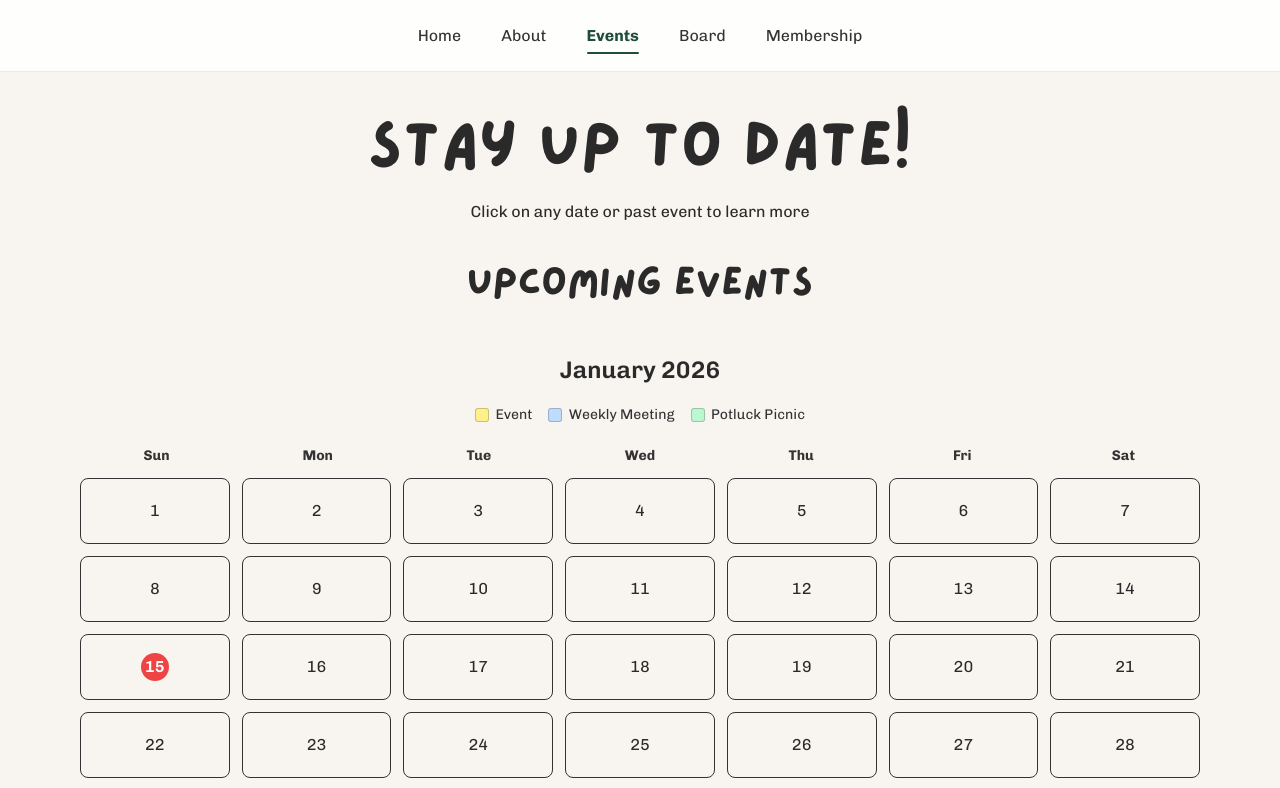
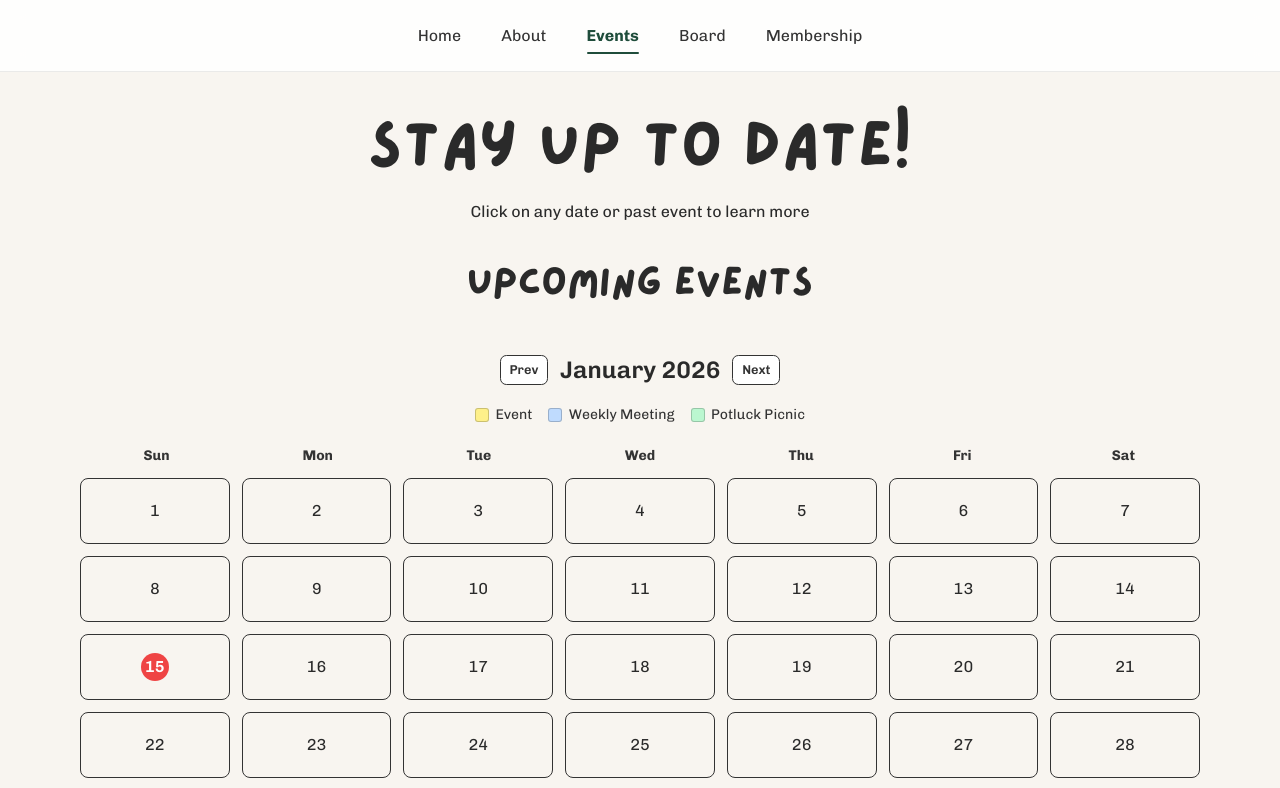
Before and after one commit to Anteater-Adventure-Club/Website, a Next.js app: page /events in a window 1280 px wide. Shown: the top 788 px of the page. Built offline with nearby package versions, Linux system fonts and the light colour scheme; no server answers.

Commit message:
Added month filtering prev/next

```diff
--- a/src/app/api/events/route.ts
+++ b/src/app/api/events/route.ts
@@ -33,8 +33,9 @@ export async function GET(request: Request) {
     searchParams.get("status") ??
     searchParams.get("category") ??
     undefined;
+  const month = searchParams.get("month") ?? undefined;
 
-  const events = await listEvents(status);
+  const events = await listEvents(status, month);
   return NextResponse.json({ data: events });
 }
 
--- a/src/app/events/page.tsx
+++ b/src/app/events/page.tsx
@@ -5,7 +5,7 @@ import { PolaroidGallery } from "@/components/PolaroidGallery/PolaroidGallery";
 import UpcomingCalendar from "@/components/UpcomingCalendar/UpcomingCalendar";
 import "./Events.css";
 
-async function fetchEvents(status: "upcoming" | "past"): Promise<AACEvent[]> {
+async function fetchEvents(status: "past"): Promise<AACEvent[]> {
   const response = await fetch(`/api/events?status=${status}`);
 
   if (!response.ok) {
@@ -17,7 +17,6 @@ async function fetchEvents(status: "upcoming" | "past"): Promise<AACEvent[]> {
 }
 
 export default function Events() {
-  const [upcomingEvents, setUpcomingEvents] = useState<AACEvent[]>([]);
   const [pastEvents, setPastEvents] = useState<AACEvent[]>([]);
   const [isLoading, setIsLoading] = useState(true);
   const [error, setError] = useState<string | null>(null);
@@ -27,16 +26,12 @@ export default function Events() {
 
     async function load() {
       try {
-        const [upcoming, past] = await Promise.all([
-          fetchEvents("upcoming"),
-          fetchEvents("past"),
-        ]);
+        const past = await fetchEvents("past");
 
         if (!mounted) {
           return;
         }
 
-        setUpcomingEvents(upcoming);
         setPastEvents(past);
       } catch {
         if (!mounted) {
@@ -73,7 +68,7 @@ export default function Events() {
           <h2 className="section-title">Upcoming Events</h2>
 
           <div className="calendar-wrapper">
-            <UpcomingCalendar events={upcomingEvents} />
+            <UpcomingCalendar />
           </div>
 
           <h2 className="section-title">Past Events</h2>
--- a/src/components/UpcomingCalendar/UpcomingCalendar.css
+++ b/src/components/UpcomingCalendar/UpcomingCalendar.css
@@ -3,10 +3,34 @@
 }
 
 .calendar-header {
-  text-align: center;
+  display: flex;
+  justify-content: center;
+  align-items: center;
+  gap: 0.75rem;
   font-size: 1.5rem;
   font-weight: 600;
   margin-bottom: 1rem;
+}
+
+.month-nav-button {
+  border: 1px solid #333333;
+  background: #ffffff;
+  color: #333333;
+  border-radius: 0.4rem;
+  padding: 0.25rem 0.55rem;
+  font-size: 0.8rem;
+  cursor: pointer;
+}
+
+.month-nav-button:hover {
+  background: #f3f4f6;
+}
+
+.calendar-status {
+  text-align: center;
+  font-size: 0.9rem;
+  color: #4b5563;
+  margin: 0.5rem 0 0.85rem;
 }
 
 .calendar-legend {
--- a/src/components/UpcomingCalendar/UpcomingCalendar.tsx
+++ b/src/components/UpcomingCalendar/UpcomingCalendar.tsx
@@ -1,21 +1,74 @@
 "use client";
 
-import { useState } from "react";
+import { useEffect, useState } from "react";
 import "./UpcomingCalendar.css";
 
-type UpcomingCalendarProps = {
-  events: AACEvent[];
-};
+function monthParamFromDate(date: Date): string {
+  return `${date.getFullYear()}-${String(date.getMonth() + 1).padStart(2, "0")}`;
+}
 
-export default function UpcomingCalendar({ events }: UpcomingCalendarProps) {
+export default function UpcomingCalendar() {
+  const [displayDate, setDisplayDate] = useState(() => new Date());
+  const [events, setEvents] = useState<AACEvent[]>([]);
+  const [isLoading, setIsLoading] = useState(true);
   const [selectedEvent, setSelectedEvent] = useState<AACEvent | null>(null);
+  const [error, setError] = useState<string | null>(null);
 
   const today = new Date();
-  const currentYear = today.getFullYear();
-  const currentMonth = today.getMonth();
-  const monthName = today.toLocaleString("default", { month: "long" });
+  const currentYear = displayDate.getFullYear();
+  const currentMonth = displayDate.getMonth();
+  const monthName = displayDate.toLocaleString("default", { month: "long" });
 
   const daysInMonth = new Date(currentYear, currentMonth + 1, 0).getDate();
+
+  useEffect(() => {
+    let mounted = true;
+
+    async function loadMonthEvents() {
+      setIsLoading(true);
+      setError(null);
+      setSelectedEvent(null);
+
+      try {
+        const month = monthParamFromDate(displayDate);
+        const response = await fetch(`/api/events?month=${month}`);
+        if (!response.ok) {
+          throw new Error("Failed request");
+        }
+
+        const payload = (await response.json()) as { data: AACEvent[] };
+        if (!mounted) {
+          return;
+        }
+
+        setEvents(payload.data);
+      } catch {
+        if (!mounted) {
+          return;
+        }
+        setEvents([]);
+        setError("Could not load this month's events.");
+      } finally {
+        if (mounted) {
+          setIsLoading(false);
+        }
+      }
+    }
+
+    loadMonthEvents();
+
+    return () => {
+      mounted = false;
+    };
+  }, [displayDate]);
+
+  const previousMonth = () => {
+    setDisplayDate((prev) => new Date(prev.getFullYear(), prev.getMonth() - 1, 1));
+  };
+
+  const nextMonth = () => {
+    setDisplayDate((prev) => new Date(prev.getFullYear(), prev.getMonth() + 1, 1));
+  };
 
   const handleClick = (day: number) => {
     const event = events.find((e) => {
@@ -33,7 +86,15 @@ export default function UpcomingCalendar({ events }: UpcomingCalendarProps) {
   return (
     <div className="calendar-container">
       <div className="calendar-header">
-        {monthName} {currentYear}
+        <button type="button" className="month-nav-button" onClick={previousMonth}>
+          Prev
+        </button>
+        <span>
+          {monthName} {currentYear}
+        </span>
+        <button type="button" className="month-nav-button" onClick={nextMonth}>
+          Next
+        </button>
       </div>
 
       <div className="calendar-legend" aria-label="Event type legend">
@@ -50,6 +111,9 @@ export default function UpcomingCalendar({ events }: UpcomingCalendarProps) {
           <span>Potluck Picnic</span>
         </div>
       </div>
+
+      {isLoading && <p className="calendar-status">Loading month...</p>}
+      {error && <p className="calendar-status">{error}</p>}
 
       {/* Days of Week */}
       <div className="calendar-weekdays">
--- a/src/lib/eventsDb.ts
+++ b/src/lib/eventsDb.ts
@@ -91,28 +91,63 @@ function sortEvents(events: AACEvent[], status?: "upcoming" | "past"): AACEvent[
   return events;
 }
 
+function parseMonth(month?: string): { year: number; monthIndex: number } | null {
+  if (!month) {
+    return null;
+  }
+
+  const matched = /^(\d{4})-(\d{2})$/.exec(month);
+  if (!matched) {
+    return null;
+  }
+
+  const year = Number(matched[1]);
+  const monthNumber = Number(matched[2]);
+  if (monthNumber < 1 || monthNumber > 12) {
+    return null;
+  }
+
+  return { year, monthIndex: monthNumber - 1 };
+}
+
+function filterEventsByMonth(events: AACEvent[], month?: string): AACEvent[] {
+  const parsedMonth = parseMonth(month);
+  if (!parsedMonth) {
+    return events;
+  }
+
+  return events.filter((event) => {
+    const eventDate = new Date(event.date);
+    return (
+      !Number.isNaN(eventDate.getTime()) &&
+      eventDate.getFullYear() === parsedMonth.year &&
+      eventDate.getMonth() === parsedMonth.monthIndex
+    );
+  });
+}
+
 async function supabaseFetch(path: string, init?: RequestInit): Promise<Response> {
   ensureSupabaseConfig();
   const base = SUPABASE_URL as string;
   return fetch(`${base}/rest/v1/${path}`, init);
 }
 
-function fallbackEvents(status?: string): AACEvent[] {
+function fallbackEvents(status?: string, month?: string): AACEvent[] {
   const normalizedStatus =
     status === "upcoming" || status === "past" ? status : undefined;
   const fallback = normalizedStatus
     ? SEEDED_EVENTS.filter((event) => event.status === normalizedStatus)
     : SEEDED_EVENTS;
 
-  return sortEvents(fallback, normalizedStatus);
+  return sortEvents(filterEventsByMonth(fallback, month), normalizedStatus);
 }
 
-export async function listEvents(status?: string): Promise<AACEvent[]> {
+export async function listEvents(status?: string, month?: string): Promise<AACEvent[]> {
   const normalizedStatus =
     status === "upcoming" || status === "past" ? status : undefined;
 
   if (!hasSupabaseConfig()) {
-    return fallbackEvents(normalizedStatus);
+    return fallbackEvents(normalizedStatus, month);
   }
 
   const filters: string[] = [
@@ -126,13 +161,22 @@ export async function listEvents(status?: string): Promise<AACEvent[]> {
     filters.push("order=date.desc");
   }
 
+  const parsedMonth = parseMonth(month);
+  if (parsedMonth) {
+    const monthStart = `${parsedMonth.year}-${String(parsedMonth.monthIndex + 1).padStart(2, "0")}-01`;
+    const nextMonthDate = new Date(parsedMonth.year, parsedMonth.monthIndex + 1, 1);
+    const nextMonth = `${nextMonthDate.getFullYear()}-${String(nextMonthDate.getMonth() + 1).padStart(2, "0")}-01`;
+    filters.push(`date=gte.${monthStart}`);
+    filters.push(`date=lt.${nextMonth}`);
+  }
+
   const response = await supabaseFetch(`${EVENTS_TABLE}?${filters.join("&")}`, {
     headers: supabaseHeaders(),
     cache: "no-store",
   });
 
   if (!response.ok) {
-    return fallbackEvents(normalizedStatus);
+    return fallbackEvents(normalizedStatus, month);
   }
 
   const rows = (await response.json()) as SupabaseEventRow[];
```
